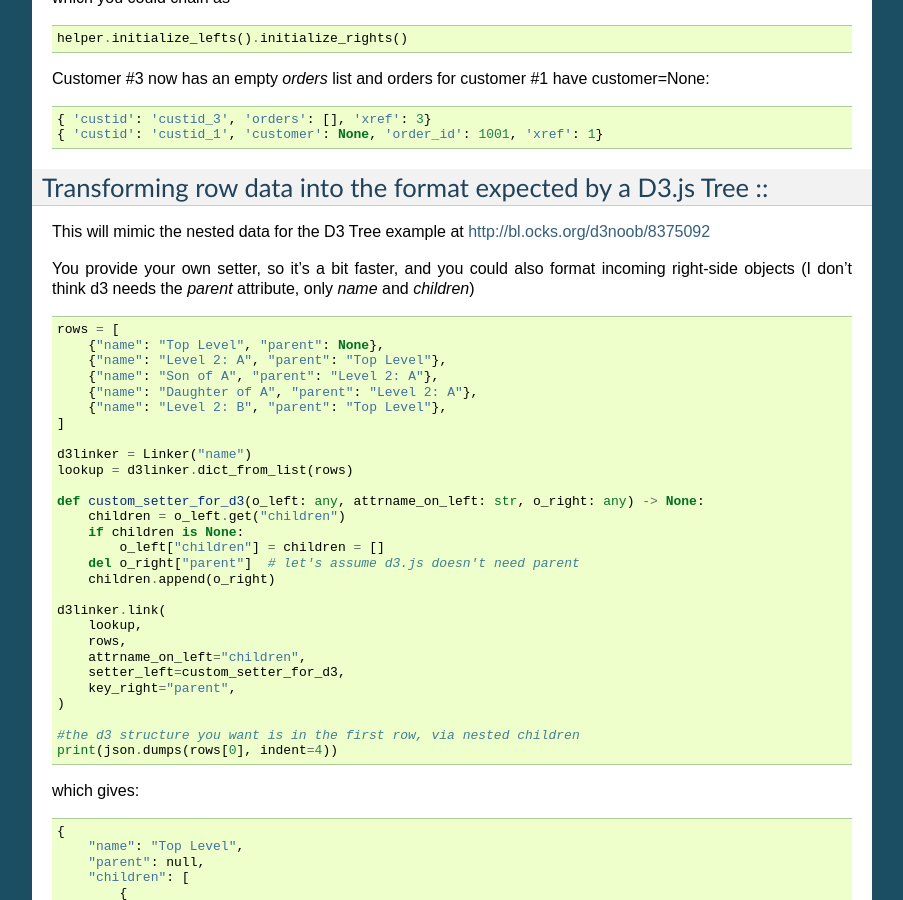
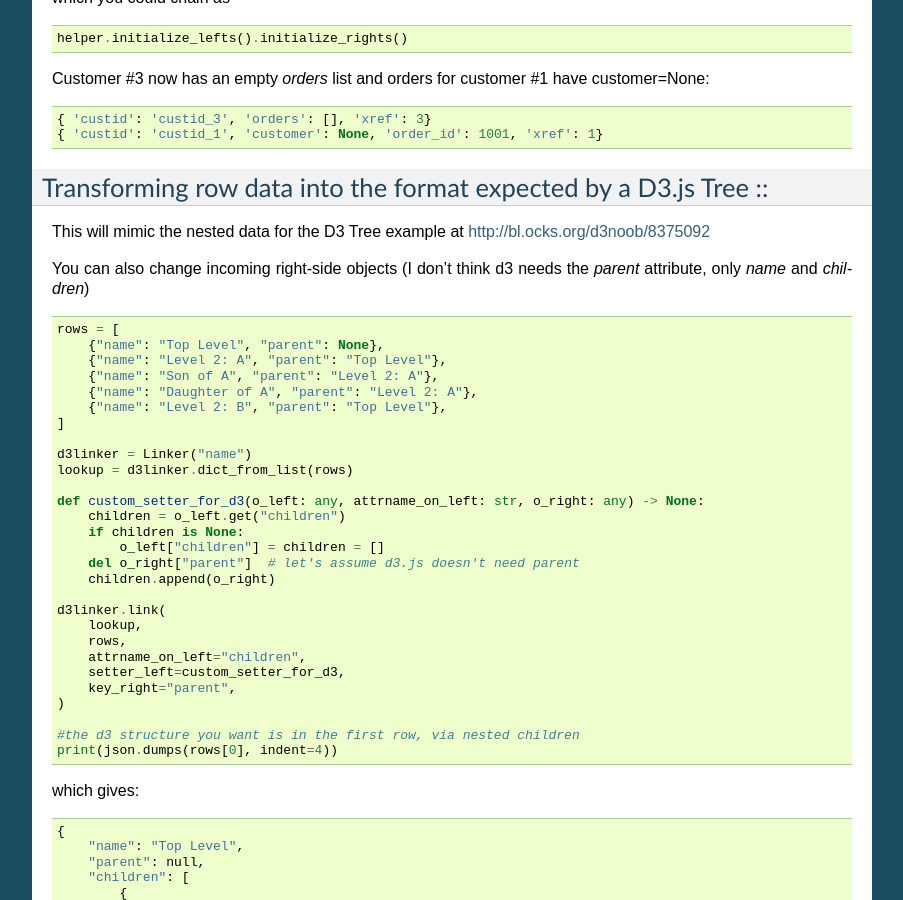
Before and after one commit to jpeyret/pynoorm, a Sphinx documentation site: the page built from docs/linker.rst, in a window 1280 px wide and 900 px high, scrolled down 5106 px. Shown: the whole window, without its empty margins (198-1101 px from the left). Built offline with Sphinx 7.4.7, drawn with Linux system fonts in a browser that asks for light colours.

Commit message:
updated doc, now push to readthedocs.

```diff
--- a/docs/linker.rst
+++ b/docs/linker.rst
@@ -276,7 +276,7 @@ Transforming row data into the format expected by a D3.js Tree ::
 
 This will mimic the nested data for the D3 Tree example at http://bl.ocks.org/d3noob/8375092
 
-You provide your own setter, so it's a bit faster, and you could also format incoming right-side objects (I don't think d3 needs the `parent` attribute, only `name` and `children`) ::
+You can also change incoming right-side objects (I don't think d3 needs the `parent` attribute, only `name` and `children`) ::
 
     rows = [
         {"name": "Top Level", "parent": None},
```
